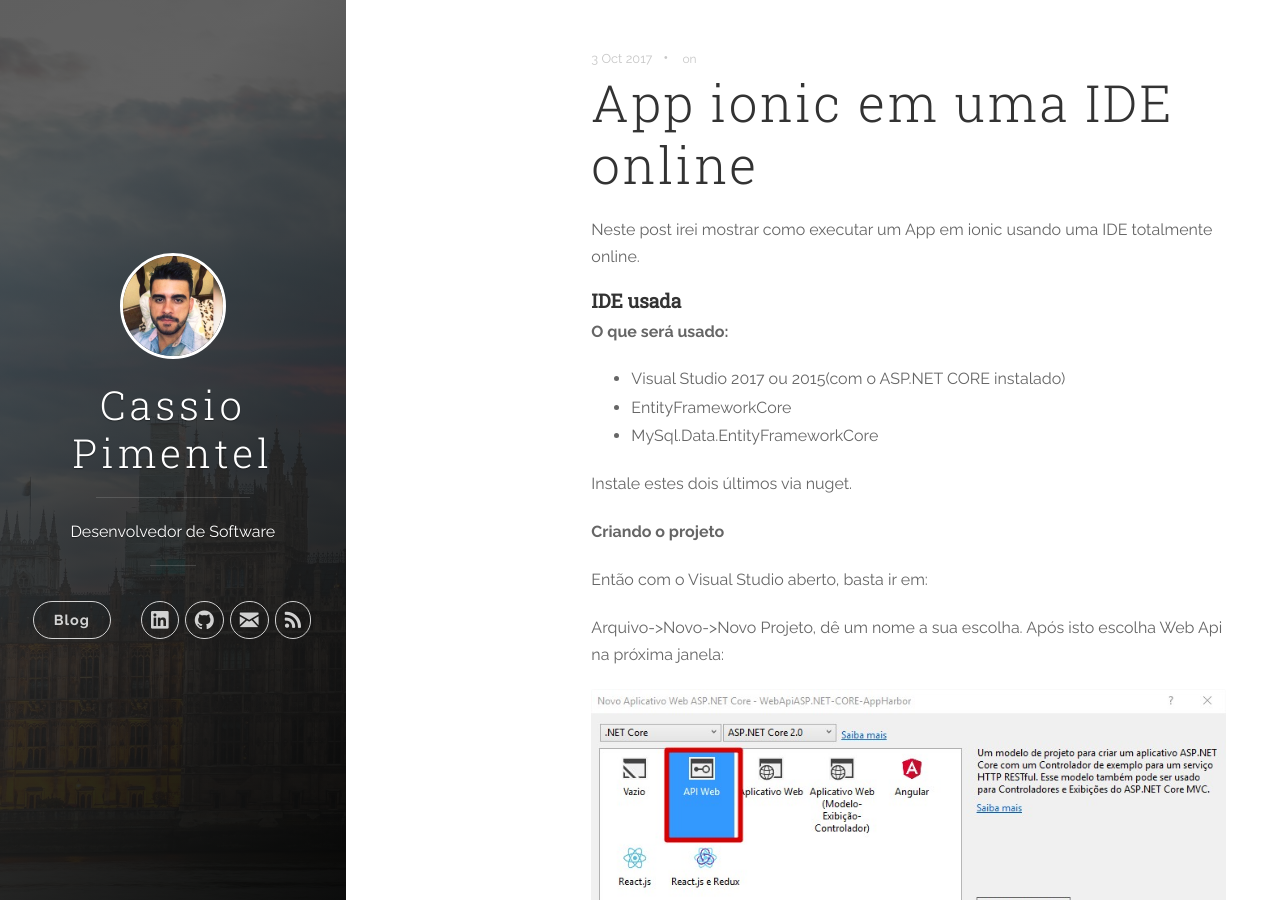
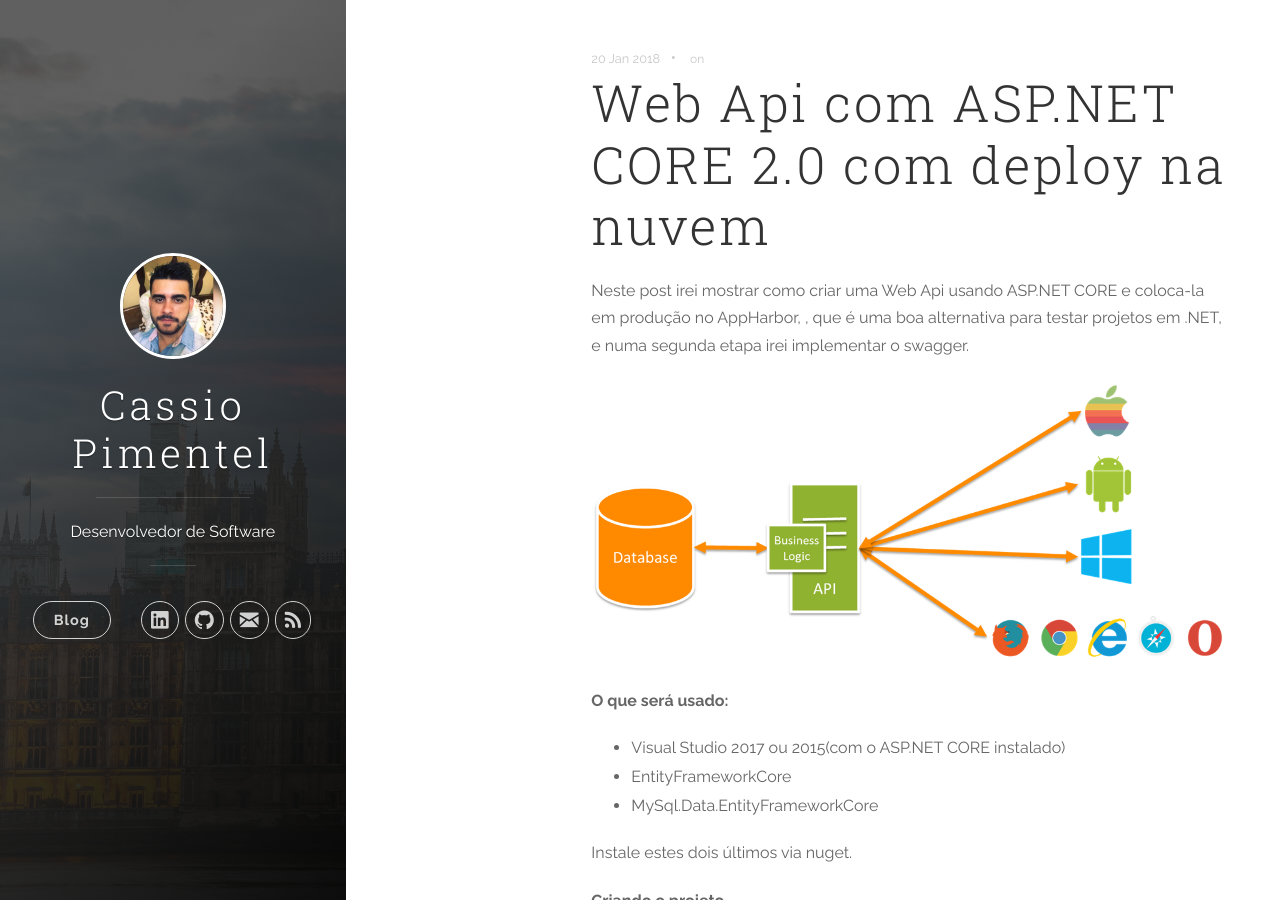
Before and after one commit to CassioPimentel/cassiopimentel.github.io, a Jekyll site: the page built from _posts/2018-01-20-WebApi-com-ASP.NET-CORE-2.0-com-MySQL-no-App-Harbor.markdown, in a window 1280 px wide and 900 px high. Built offline with Jekyll 4.4.1, drawn with Linux system fonts in a browser that asks for light colours; nearby versions of some CDN libraries; comment, search, counter and statistics services are not loaded.

Commit message:
Revert "Update 2018-01-20-WebApi-com-ASP.NET-CORE-2.0-com-MySQL-no-App-Harbor.markdown"
This reverts commit 53b6c95faba6311ac8258ad9944a3a97954f7ee8.

```diff
--- a/_posts/2018-01-20-WebApi-com-ASP.NET-CORE-2.0-com-MySQL-no-App-Harbor.markdown
+++ b/_posts/2018-01-20-WebApi-com-ASP.NET-CORE-2.0-com-MySQL-no-App-Harbor.markdown
@@ -1,13 +1,14 @@
 ---
-title: "App ionic em uma IDE online"
-date: "2017-10-03"
-description: "Como execultar um App com ionic em uma IDE totalmente online"
+title: "Web Api com ASP.NET CORE 2.0 com deploy na nuvem"
+date: "2018-01-20"
+description: "Aprenda a criar um simples Web Api com ASP.NET CORE 2.0 e fazer o deploy na nuvem e usando MySQL."
 
 ---
 
-Neste post irei mostrar como executar um App em ionic usando uma IDE totalmente online.
 
-####  **IDE usada**
+   Neste post irei mostrar como criar uma Web Api usando ASP.NET CORE e coloca-la em produção no AppHarbor, , que é uma boa alternativa para testar projetos em .NET, e numa segunda etapa irei implementar o swagger.
+
+![Web Api com ASP.NET CORE 2.0 com deploy na nuvem](https://raw.githubusercontent.com/CassioPimentel/cassiopimentel.github.io/master/images/PostWebApiAppHarbor/2318.WithAPIArchitecture.PNG)
 
 **O que será usado:**
 
```
